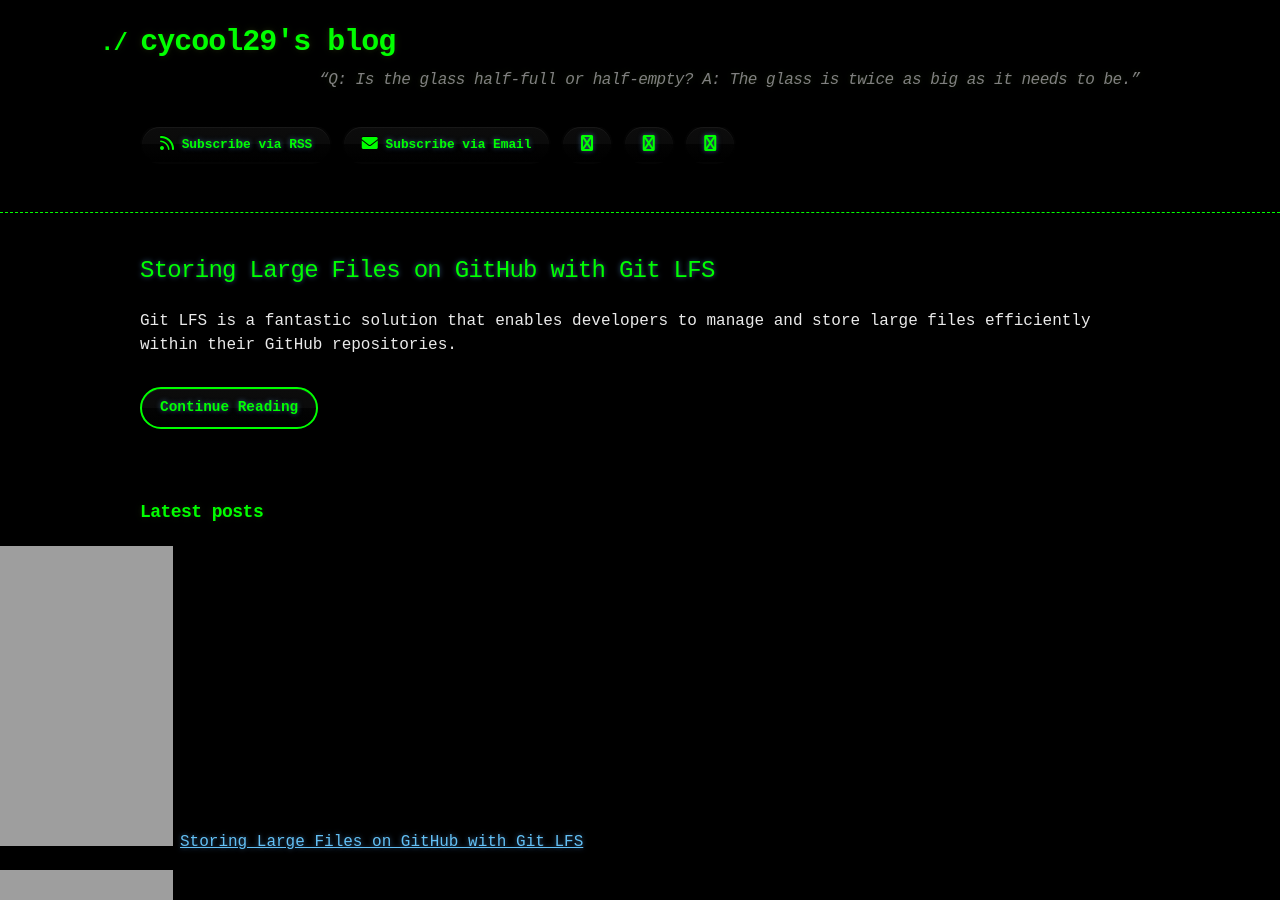
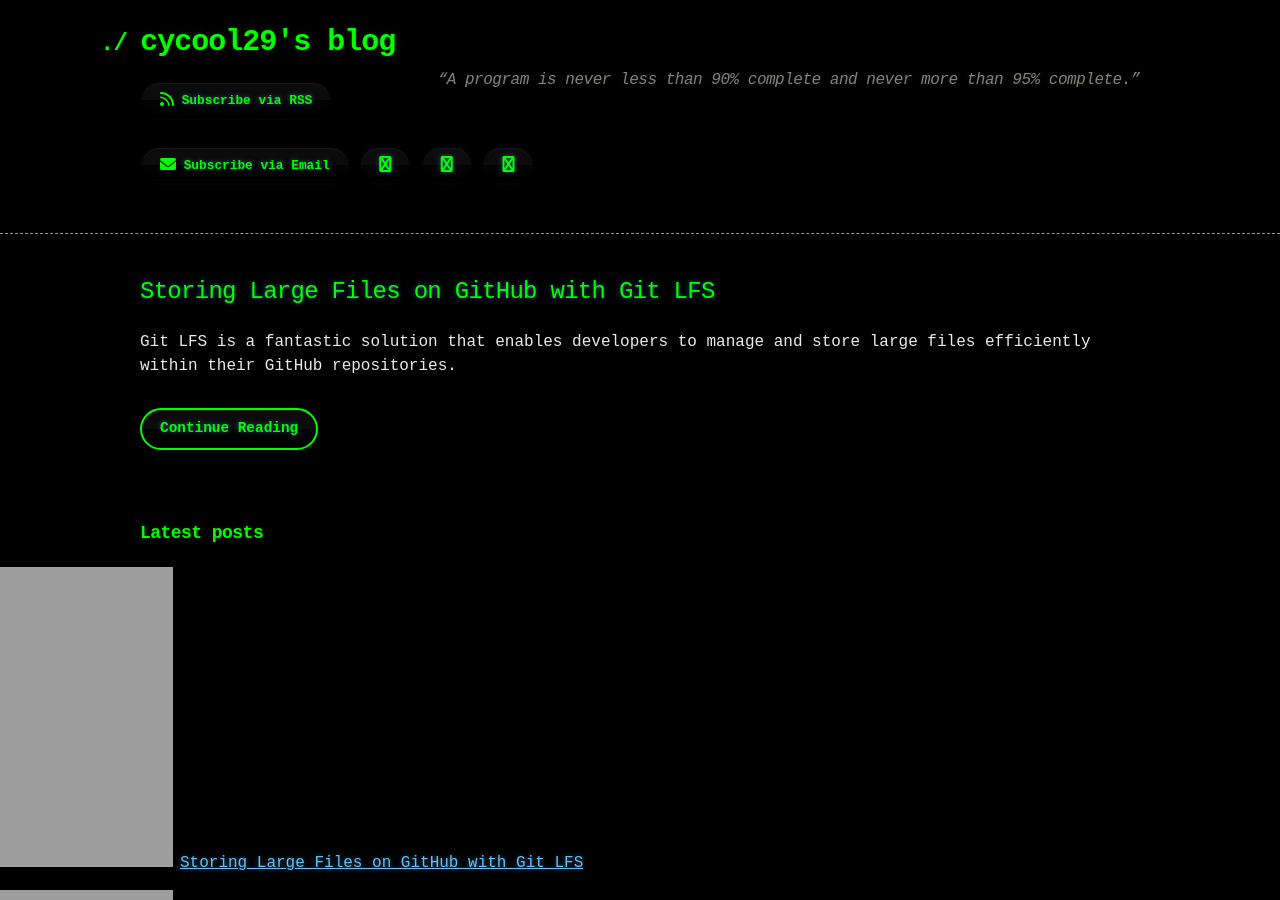
Before and after one commit to cycool29/cycool29.github.io, a Jekyll site: the page built from index.md, in a window 1280 px wide and 900 px high. Built offline with Jekyll 4.4.1, drawn with Linux system fonts in a browser that asks for light colours; a style sheet for code colours, icons or effects is not loaded.

Commit message:
Update quotes

```diff
--- a/_config.yml
+++ b/_config.yml
@@ -1,5 +1,5 @@
 title: cycool29's blog
-description: "“Q: Is the glass half-full or half-empty? A: The glass is twice as big as it needs to be.” "
+description: "“A program is never less than 90% complete and never more than 95% complete.” "
 bio: A high school student. Intermediate in Python, Git, Bash. Learning JavaScript. He/Him. "
 author: cycool29
 url: https://cycool29.github.io
```
